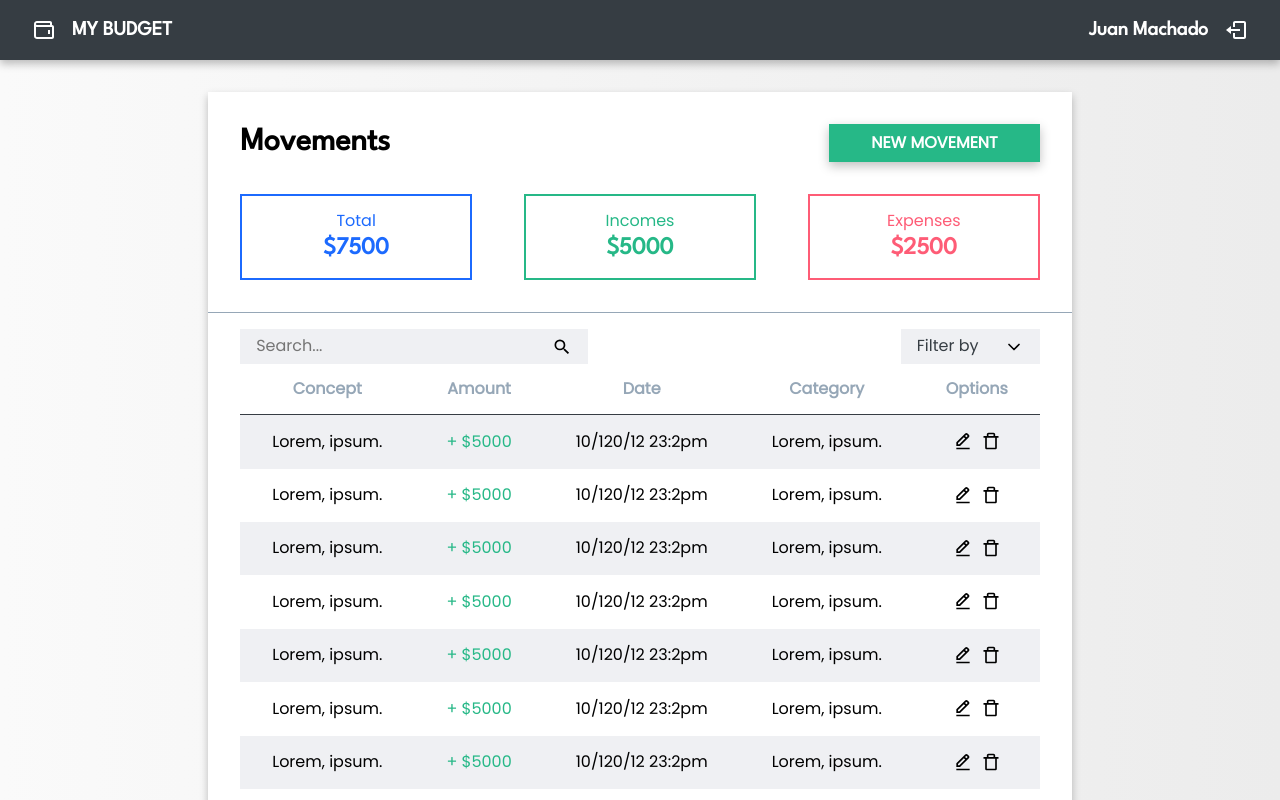
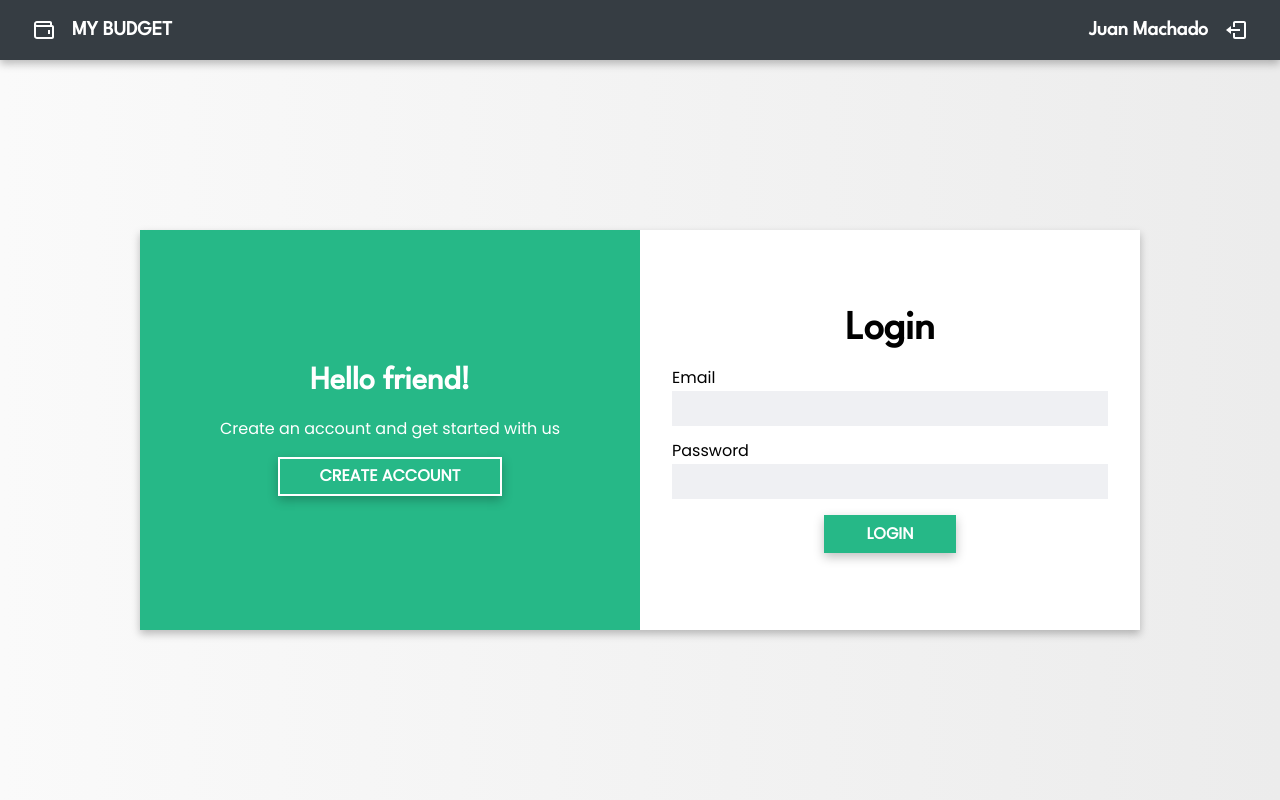
Before and after one commit to juanpmachadob/personal-budget-management, a React (Vite) app in the folder frontend/: page /auth/login in a window 1280 px wide. Before the commit this address led to /budget. Shown: the top 800 px of the page. Built offline with nearby package versions, Linux system fonts and the light colour scheme.

Commit message:
Refactor(frontend): Rename movement and auth routes files

```diff
--- a/frontend/src/routers/AppRouter.jsx
+++ b/frontend/src/routers/AppRouter.jsx
@@ -1,8 +1,8 @@
 import { BrowserRouter as Router, Route, Routes } from "react-router-dom";
 import PublicRoute from "./PublicRoute";
 import PrivateRoute from "./PrivateRoute";
-import AuthRouter from "./AuthRouter";
-import BudgetRouter from "./BudgetRouter";
+import AuthRoutes from "./AuthRoutes";
+import BudgetRoutes from "./BudgetRoutes";
 
 const AppRouter = () => {
   return (
@@ -11,16 +11,16 @@ const AppRouter = () => {
         <Route
           path="/auth/*"
           element={
-            <PublicRoute isAuth={true}>
-              <AuthRouter />
+            <PublicRoute isAuth={false}>
+              <AuthRoutes />
             </PublicRoute>
           }
         />
         <Route
           path="/*"
           element={
-            <PrivateRoute isAuth={true}>
-              <BudgetRouter />
+            <PrivateRoute isAuth={false}>
+              <BudgetRoutes />
             </PrivateRoute>
           }
         />
--- a/frontend/src/routers/AuthRouter.jsx
+++ b/frontend/src/routers/AuthRoutes.jsx
@@ -2,15 +2,14 @@ import { Navigate, Route, Routes } from "react-router-dom";
 import LoginScreen from "../components/auth/LoginScreen";
 import RegisterScreen from "../components/auth/RegisterScreen";
 
-const AuthRouter = () => {
-  console.log("ok")
+const AuthRoutes = () => {
   return (
     <Routes>
-      <Route path="/login" element={<LoginScreen />} />
-      <Route path="/register" element={<RegisterScreen />} />
+      <Route path="login" element={<LoginScreen />} />
+      <Route path="register" element={<RegisterScreen />} />
 
       <Route path="/*" element={<Navigate replace to="/auth/login" />} />
     </Routes>
   );
 };
-export default AuthRouter;
+export default AuthRoutes;
--- a/frontend/src/routers/BudgetRouter.jsx
+++ b/frontend/src/routers/BudgetRoutes.jsx
@@ -6,8 +6,8 @@ import BudgetScreen from "../components/budget/BudgetScreen";
 const BudgetRouter = () => {
   return (
     <Routes>
-      <Route path="/budget" element={<BudgetScreen />} />
-      <Route path="/budget/create" element={<BudgetFormScreen />} />
+      <Route path="budget" element={<BudgetScreen />} />
+      <Route path="budget/create" element={<BudgetFormScreen />} />
 
       <Route path="/*" element={<Navigate replace to="/budget" />} />
     </Routes>
```
